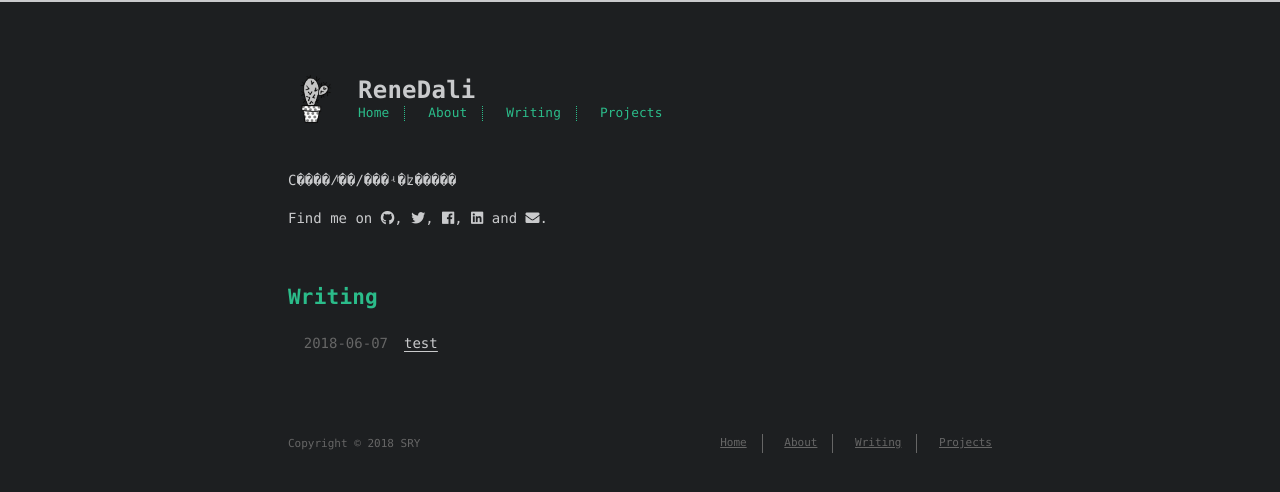
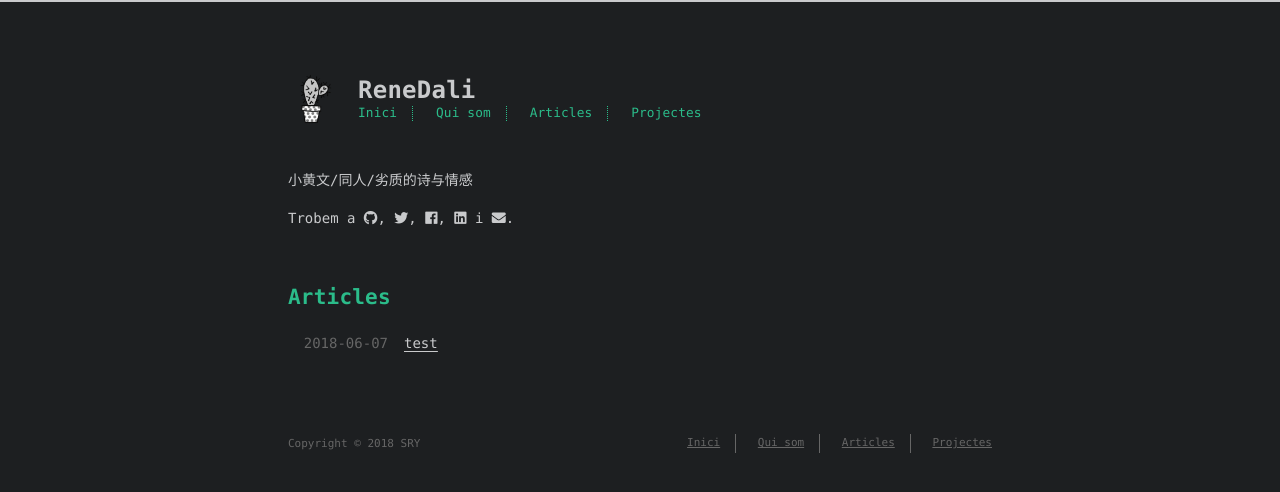
Before and after one commit to SSSRY/sssry.github.io, a plain HTML site: page index.html in a window 1280 px wide. Drawn offline with Linux system fonts and the light colour scheme; a web font is replaced by a local one.

Commit message:
Site updated: 2018-06-07 10:30:44

```diff
--- a/index.html
+++ b/index.html
@@ -6,16 +6,16 @@
     <meta http-equiv="X-UA-Compatible" content="IE=edge">
     <meta name="HandheldFriendly" content="True">
     <meta name="viewport" content="width=device-width, initial-scale=1, maximum-scale=1" />
-    <meta name="description" content="С����/ͬ��/���ʵ�ʫ�����">
+    <meta name="description" content="小黄文/同人/劣质的诗与情感">
 <meta property="og:type" content="website">
 <meta property="og:title" content="ReneDali">
 <meta property="og:url" content="http://yoursite.com/index.html">
 <meta property="og:site_name" content="ReneDali">
-<meta property="og:description" content="С����/ͬ��/���ʵ�ʫ�����">
+<meta property="og:description" content="小黄文/同人/劣质的诗与情感">
 <meta property="og:locale" content="default">
 <meta name="twitter:card" content="summary">
 <meta name="twitter:title" content="ReneDali">
-<meta name="twitter:description" content="С����/ͬ��/���ʵ�ʫ�����">
+<meta name="twitter:description" content="小黄文/同人/劣质的诗与情感">
 
 
 
@@ -68,13 +68,13 @@
         <a href="#"><i class="fas fa-bars fa-2x"></i></a>
       </li>
 
-        <li><a href="/">Home</a></li>
+        <li><a href="/">Inici</a></li>
 
-        <li><a href="/about/">About</a></li>
+        <li><a href="/about/">Qui som</a></li>
 
-        <li><a href="/archives/">Writing</a></li>
+        <li><a href="/archives/">Articles</a></li>
 
-        <li><a href="/projects_url">Projects</a></li>
+        <li><a href="/projects_url">Projectes</a></li>
 
     </ul>
   </div>
@@ -83,12 +83,12 @@
 
         <section id="about">
 
-    <p>С����/ͬ��/���ʵ�ʫ�����</p>
+    <p>小黄文/同人/劣质的诗与情感</p>
 
 
 
     <p>
-      Find me on
+      Trobem a
 
 
 
@@ -121,7 +121,7 @@
             <i class="fab fa-linkedin"></i><!--
       ---></a><!--
     ---><!--
-    ---> and
+    ---> i
 
 
 
@@ -137,7 +137,7 @@
 </section>
 
 <section id="writing">
-  <span class="h1"><a href="/archives">Writing</a></span>
+  <span class="h1"><a href="/archives">Articles</a></span>
   <ul class="post-list">
 
 
@@ -175,13 +175,13 @@
     <nav>
       <ul>
 
-          <li><a href="/">Home</a></li>
+          <li><a href="/">Inici</a></li>
 
-          <li><a href="/about/">About</a></li>
+          <li><a href="/about/">Qui som</a></li>
 
-          <li><a href="/archives/">Writing</a></li>
+          <li><a href="/archives/">Articles</a></li>
 
-          <li><a href="/projects_url">Projects</a></li>
+          <li><a href="/projects_url">Projectes</a></li>
 
       </ul>
     </nav>
```
Also changed, not shown: 2018/06/07/test/index.html (+19 -19 lines), archives/2018/06/index.html (+11 -11 lines), archives/2018/index.html (+11 -11 lines), archives/index.html (+11 -11 lines), categories/index.html (+11 -11 lines), posts/index.html (+11 -11 lines), tags/index.html (+11 -11 lines).
